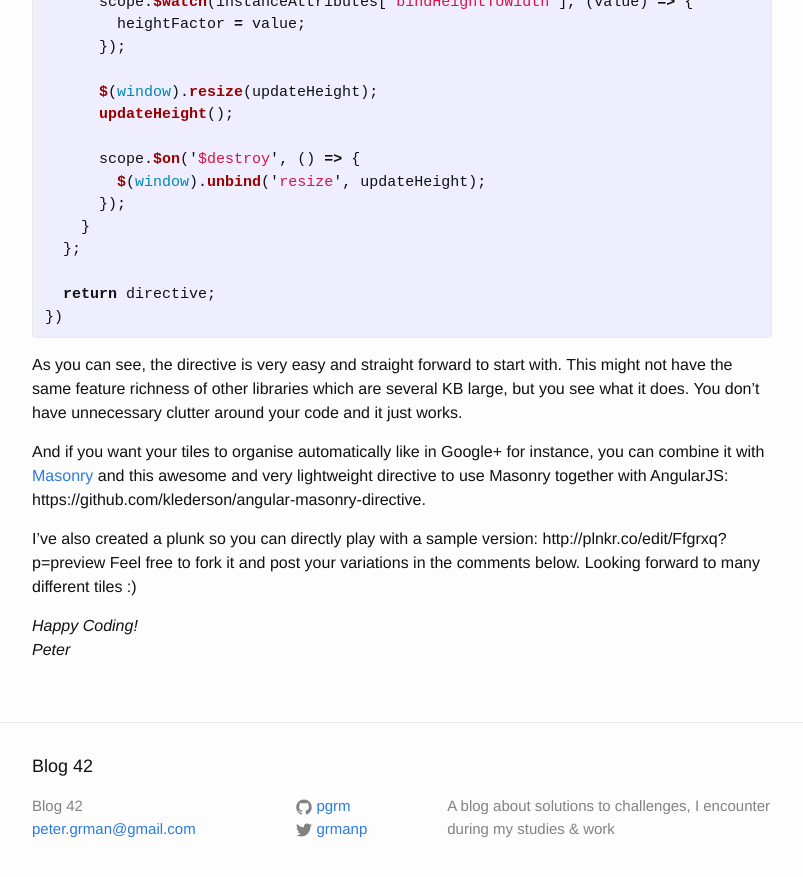
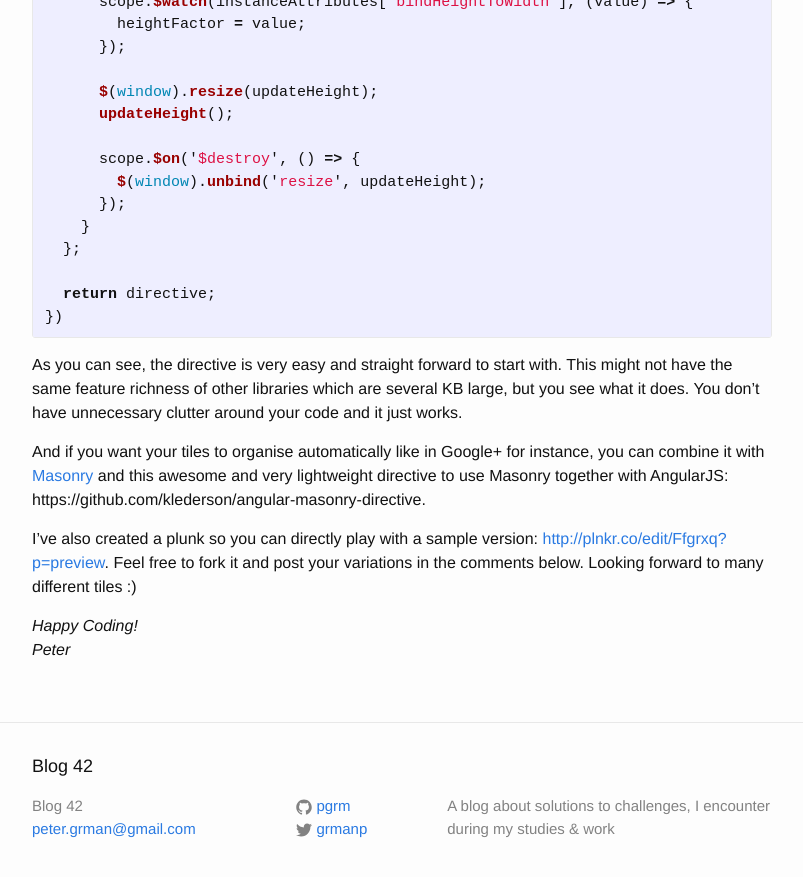
Before and after one commit to pgrm/pgrm.github.io, a Jekyll site: the page built from _posts/2014/2014-08-31-create-windows-8-metro-like-tiles-with-bootstrap-and-angularjs.markdown, in a window 1280 px wide and 900 px high, scrolled down 1287 px. Shown: the top 877 px of the window, without its empty margins (238-1041 px from the left). Built offline with Jekyll 4.4.1, drawn with Linux system fonts in a browser that asks for light colours; comment, search, counter and statistics services are not loaded; some of the changed lines change nothing that is shown.

Commit message:
links are not created as hyperlink elements automatically on github pages

```diff
--- a/_posts/2014/2014-08-31-create-windows-8-metro-like-tiles-with-bootstrap-and-angularjs.markdown
+++ b/_posts/2014/2014-08-31-create-windows-8-metro-like-tiles-with-bootstrap-and-angularjs.markdown
@@ -71,4 +71,4 @@
 
 And if you want your tiles to organise automatically like in Google+ for instance, you can combine it with [Masonry](http://masonry.desandro.com/) and this awesome and very lightweight directive to use Masonry together with AngularJS: https://github.com/klederson/angular-masonry-directive.
 
-I've also created a plunk so you can directly play with a sample version: http://plnkr.co/edit/Ffgrxq?p=preview Feel free to fork it and post your variations in the comments below. Looking forward to many different tiles :)
+I've also created a plunk so you can directly play with a sample version: [http://plnkr.co/edit/Ffgrxq?p=preview](http://plnkr.co/edit/Ffgrxq?p=preview). Feel free to fork it and post your variations in the comments below. Looking forward to many different tiles :)
```
